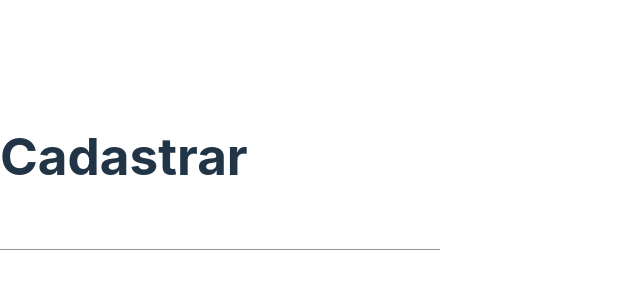
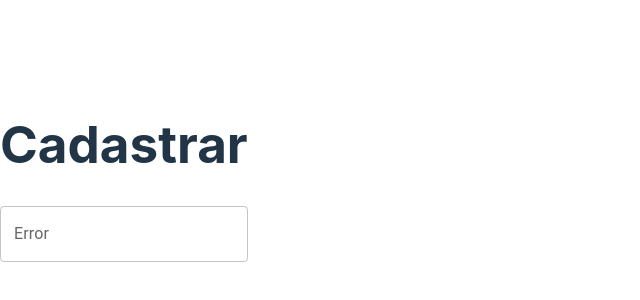
Before and after one commit to vitoriaGoncalves08/Futurize, a React (Vite) app in the folder futurize-frontend/: page /cadastro in a window 1280 px wide. Shown: the part 228-528 px from the top of the page, without its empty margins (0-640 px from the left). Built offline with nearby package versions, Linux system fonts and the light colour scheme.

Commit message:
:white_check_mark: começando com input

```diff
--- a/futurize-frontend/src/components/Input/input.jsx
+++ b/futurize-frontend/src/components/Input/input.jsx
@@ -0,0 +1,9 @@
+import * as React from 'react';
+import TextField from '@mui/material/TextField';
+
+
+export default function Input(props) {
+  return (
+    <TextField id={props.id} label={props.label} variant={props.variant} />
+  );
+}
--- a/futurize-frontend/src/pages/cadastro.jsx
+++ b/futurize-frontend/src/pages/cadastro.jsx
@@ -1,5 +1,5 @@
-import { Input } from "@mui/material";
 import React, { useState } from "react";
+import Input from '../components/Input/input';
 
 export default function Cadastro() {
 
@@ -10,10 +10,10 @@ export default function Cadastro() {
       <>
        <h1>Cadastrar</h1>
        <Input
-       type="e-mail"
-       value={email}
-       onChange={(e) => [setEmail(e.target.value), seErro]}/>
-       <Input/>
+          label="Error"
+          placeholder="aaaa"
+          required
+        />
       </>
     )
   }
```
Also changed, not shown: futurize-frontend/src/App.jsx (+7 -1 lines).
